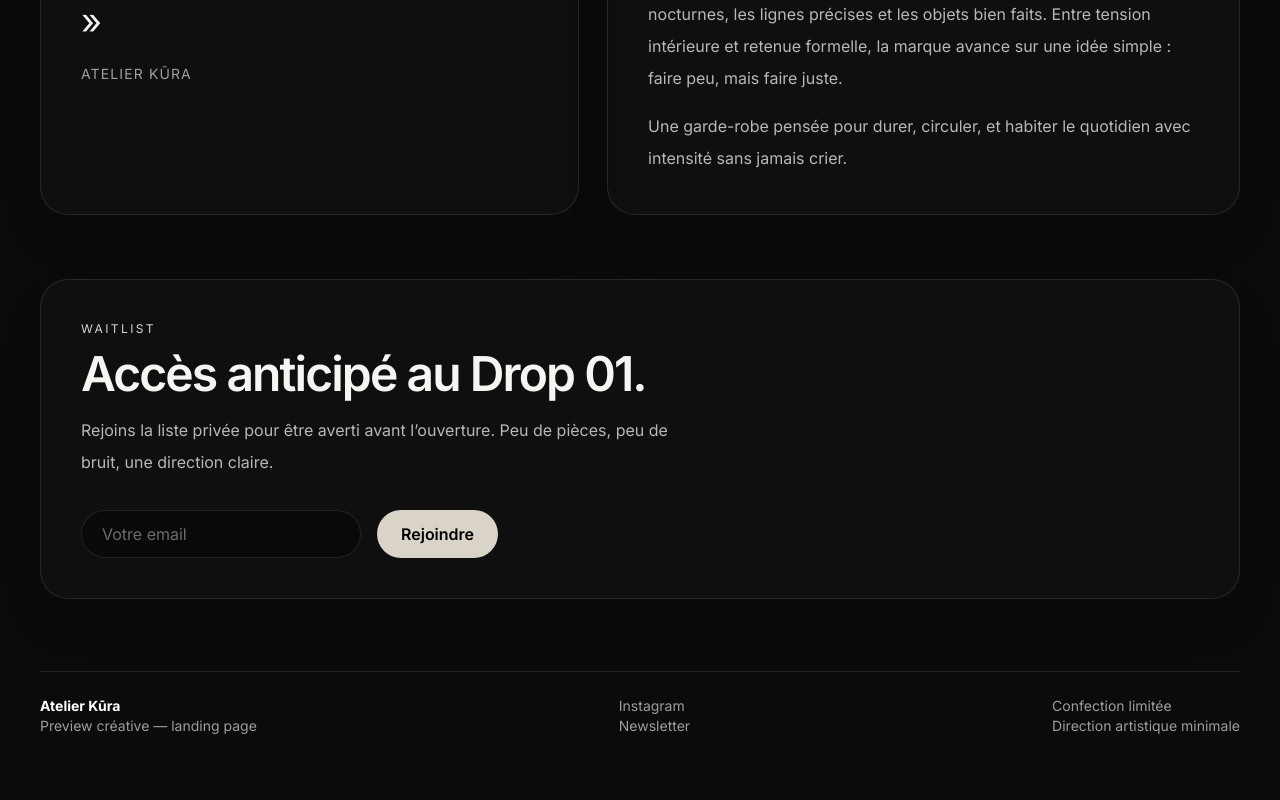
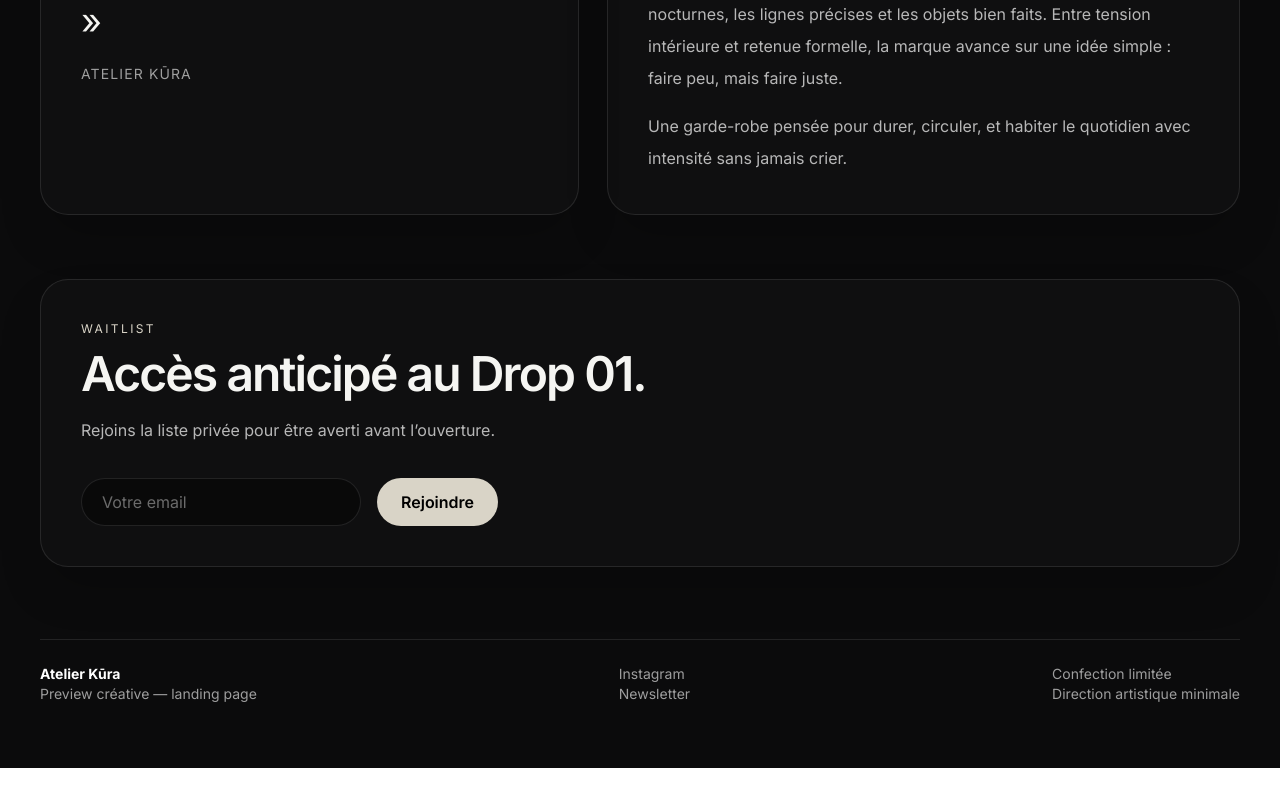
Before and after one commit to alexis54230nancy-boop/atelier-kura, a Next.js app: page / in a window 1280 px wide. Shown: the part 2483-3283 px from the top of the page. After the commit the page ends 3251 px from the top, so only its background shows below. Built offline with nearby package versions, Linux system fonts and the light colour scheme.

Commit message:
Add real waitlist

```diff
--- a/components/Waitlist.tsx
+++ b/components/Waitlist.tsx
@@ -5,24 +5,36 @@ export default function Waitlist() {
         <div className="text-[12px] uppercase tracking-[0.2em] text-[#d9d4c7]">
           Waitlist
         </div>
+
         <h2 className="mt-3 text-3xl font-semibold tracking-[-0.04em] md:text-5xl">
           Accès anticipé au Drop 01.
         </h2>
+
         <p className="mt-4 max-w-[62ch] text-base leading-8 text-white/70">
-          Rejoins la liste privée pour être averti avant l’ouverture. Peu de pièces,
-          peu de bruit, une direction claire.
+          Rejoins la liste privée pour être averti avant l’ouverture.
         </p>
 
-        <div className="mt-8 flex flex-wrap gap-4">
+        <form
+          action="COLLE_ICI_TON_LIEN_BREVO"
+          method="GET"
+          target="_blank"
+          className="mt-8 flex flex-wrap gap-4"
+        >
           <input
             type="email"
+            name="email"
+            required
             placeholder="Votre email"
             className="min-h-12 min-w-[280px] rounded-full border border-white/10 bg-black/40 px-5 text-white outline-none placeholder:text-white/40"
           />
-          <button className="min-h-12 rounded-full bg-[#d9d4c7] px-6 font-semibold text-black transition hover:-translate-y-[1px]">
+
+          <button
+            type="submit"
+            className="min-h-12 rounded-full bg-[#d9d4c7] px-6 font-semibold text-black transition hover:-translate-y-[1px]"
+          >
             Rejoindre
           </button>
-        </div>
+        </form>
       </div>
     </section>
   );
```
